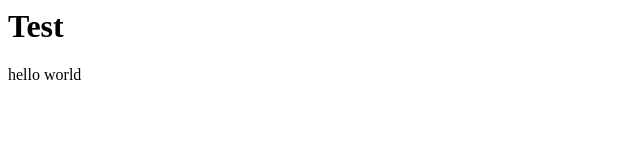
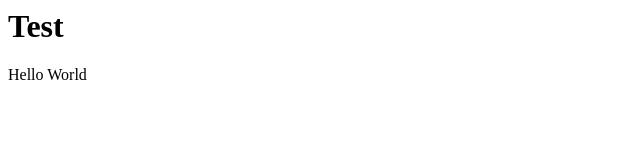
Before and after one commit to eman1970/javascript, a plain HTML site: page index.html in a window 1280 px wide. Shown: the full height of the page, 0-640 px from the left. Drawn offline with Linux system fonts and the light colour scheme.

Commit message:
first commit

```diff
--- a/index.html
+++ b/index.html
@@ -1,6 +1,6 @@
 <html>
     <body>
         <h1>Test</h1>
-        <p>hello world</p>
+        <p>Hello World</p>
     </body>
     </html>
```
